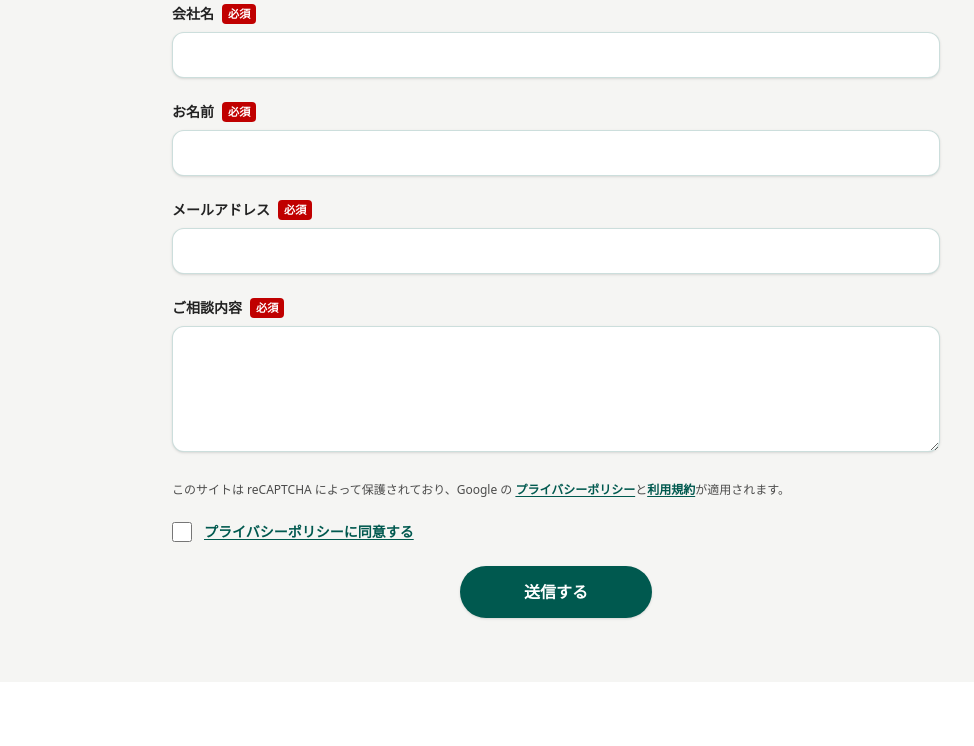
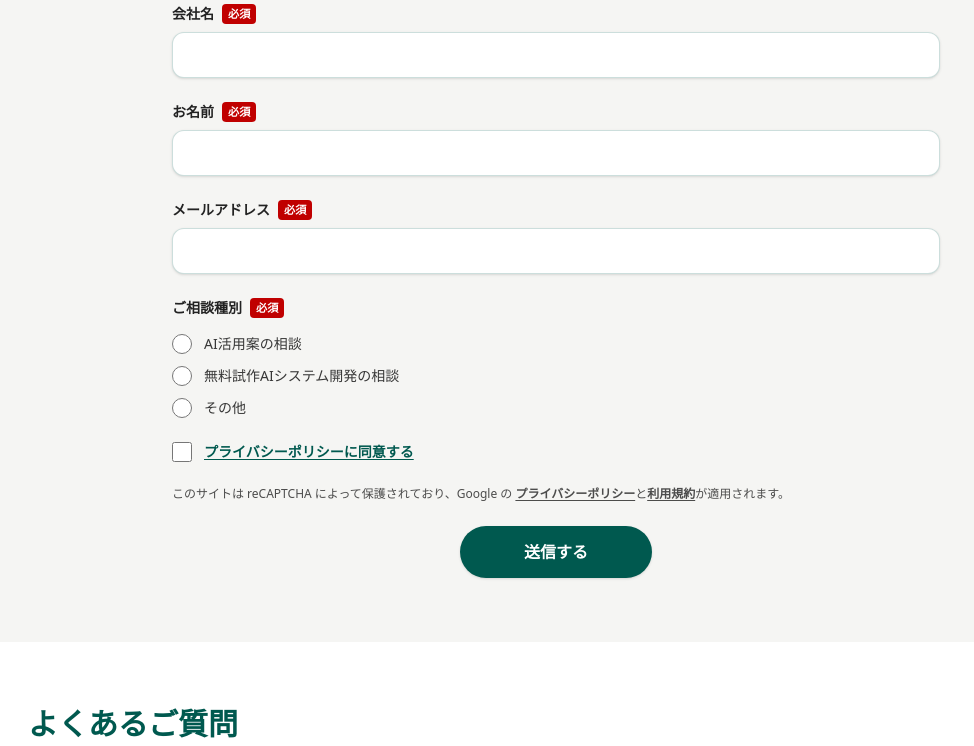
Before and after one commit to Shota44K/tomosu-ai, a Next.js app: page / in a window 1280 px wide. Shown: the part 4960-5706 px from the top of the page, without its empty margins (84-1058 px from the left). Built offline with nearby package versions, Linux system fonts and the light colour scheme; no server answers.

Commit message:
contact form update tel 削除

```diff
--- a/components/home/ContactForm.tsx
+++ b/components/home/ContactForm.tsx
@@ -23,13 +23,14 @@ type ContactFields = {
   company: string;
   name: string;
   email: string;
+  consultationType: string;
   message: string;
 };
 type FieldName = keyof ContactFields;
 
-const initialFormState: ContactFields = { company:'', name:'', email:'', message:'' };
+const initialFormState: ContactFields = { company: '', name: '', email: '', consultationType: '', message: '' };
 const generalErrorMessage = '必須項目です。';
-const requiredFields: FieldName[] = ['company','name','email','message'];
+const requiredFields: FieldName[] = ['company','name','email','consultationType'];
 
 export default function ContactForm() {
   const [formData, setFormData] = useState<ContactFields>(initialFormState);
@@ -106,7 +107,7 @@ export default function ContactForm() {
   const validateField = (field: FieldName, value: string) => {
     const trimmed = value.trim();
     setErrors((prev) => {
-      if (!trimmed) return { ...prev, [field]: generalErrorMessage };
+      if (!trimmed && requiredFields.includes(field)) return { ...prev, [field]: generalErrorMessage };
       if (!prev[field]) return prev;
       const next = { ...prev };
       delete next[field];
@@ -117,7 +118,12 @@ export default function ContactForm() {
   const handleChange = (e: ChangeEvent<HTMLInputElement | HTMLTextAreaElement>) => {
     const field = e.target.name as FieldName;
     const value = e.target.value;
-    setFormData((prev) => ({ ...prev, [field]: value }));
+    setFormData((prev) => {
+      if (field === 'consultationType' && value !== 'other') {
+        return { ...prev, consultationType: value, message: '' };
+      }
+      return { ...prev, [field]: value };
+    });
     if (touched[field]) validateField(field, value);
   };
 
@@ -347,49 +353,70 @@ export default function ContactForm() {
             />
           </div>
 
-          {/* message */}
+          {/* consultation type */}
           <div>
-            <label htmlFor="message" className="flex items-end justify-between text-sm font-semibold text-text">
+            <fieldset>
+              <legend className="flex items-end justify-between text-sm font-semibold text-text">
                 <span className="flex items-center gap-2">
-                ご相談内容
+                  ご相談種別
                   <span className="rounded-sm bg-[#C00000] px-1.5 py-0.5 text-[0.7rem] font-semibold text-white">必須</span>
                 </span>
-              {touched.message && errors.message && (
-                <span id="message-error" className="text-xs font-medium text-[#C00000]">{errors.message}</span>
+                {touched.consultationType && errors.consultationType && (
+                  <span id="consultationType-error" className="text-xs font-medium text-[#C00000]">
+                    {errors.consultationType}
+                  </span>
                 )}
+              </legend>
+              <div className="mt-4 flex flex-col gap-3">
+                {[
+                  { value: 'proposal', label: 'AI活用案の相談' },
+                  { value: 'trial', label: '無料試作AIシステム開発の相談' },
+                  { value: 'other', label: 'その他' },
+                ].map((option) => (
+                  <label key={option.value} className="flex items-center gap-3 text-sm text-text/90">
+                    <input
+                      type="radio"
+                      name="consultationType"
+                      value={option.value}
+                      checked={formData.consultationType === option.value}
+                      onChange={handleChange}
+                      className="size-5 text-primary focus:ring-2 focus:ring-primary/30"
+                      aria-invalid={errors.consultationType ? 'true' : 'false'}
+                      aria-describedby={
+                        errors.consultationType && touched.consultationType
+                          ? 'consultationType-error'
+                          : undefined
+                      }
+                      required
+                    />
+                    <span>{option.label}</span>
                   </label>
+                ))}
+              </div>
+            </fieldset>
+          </div>
+
+          {formData.consultationType === 'other' && (
+            <div>
+               <div className="text-sm font-semibold text-text">
+                 <label htmlFor="message" className="flex items-center gap-x-2">
+                   ご相談内容
+                   <span className="rounded-sm bg-gray-500 px-1.5 py-0.5 text-[0.7rem] font-semibold text-white">任意</span>
+                 </label>
+               </div>
                <textarea
-              id="message" name="message" rows={5} required
-              value={formData.message} onChange={handleChange}
-              aria-invalid={errors.message ? 'true' : 'false'}
-              aria-describedby={errors.message ? 'message-error' : undefined}
-              className={getFieldClasses('message')}
+                 id="message"
+                 name="message"
+                 rows={5}
+                 value={formData.message}
+                 onChange={handleChange}
+                 className={`${getFieldClasses('message')} mt-2`}
+                 placeholder="未記入でも構いません。面談にてご相談内容をお伝えください。"
                />
             </div>
+          )}
 
-          <p className="text-xs text-text/80">
-            このサイトは reCAPTCHA によって保護されており、Google の{' '}
-            <a
-              href="https://policies.google.com/privacy"
-              className="font-semibold text-primary underline underline-offset-2"
-              target="_blank"
-              rel="noopener noreferrer"
-            >
-              プライバシーポリシー
-            </a>
-            と
-            <a
-              href="https://policies.google.com/terms"
-              className="font-semibold text-primary underline underline-offset-2"
-              target="_blank"
-              rel="noopener noreferrer"
-            >
-              利用規約
-            </a>
-            が適用されます。
-          </p>
 
-          {/* プライバシーポリシー同意 */}
           <div>
             <label className="flex items-center gap-3 text-sm text-text/80">
               <input
@@ -415,6 +442,28 @@ export default function ContactForm() {
               <p className="mt-2 text-xs font-medium text-[#C00000]">{privacyError}</p>
             )}
           </div>
+
+          <p className="text-xs text-text/80">
+            このサイトは reCAPTCHA によって保護されており、Google の{' '}
+            <a
+              href="https://policies.google.com/privacy"
+              className="font-semibold underline underline-offset-2"
+              target="_blank"
+              rel="noopener noreferrer"
+            >
+              プライバシーポリシー
+            </a>
+            と
+            <a
+              href="https://policies.google.com/terms"
+              className="font-semibold underline underline-offset-2"
+              target="_blank"
+              rel="noopener noreferrer"
+            >
+              利用規約
+            </a>
+            が適用されます。
+          </p>
 
           {captchaError && (
             <p className="text-center text-xs font-medium text-[#C00000]">{captchaError}</p>
```
Lines whose indentation alone changed are shown as unchanged.
